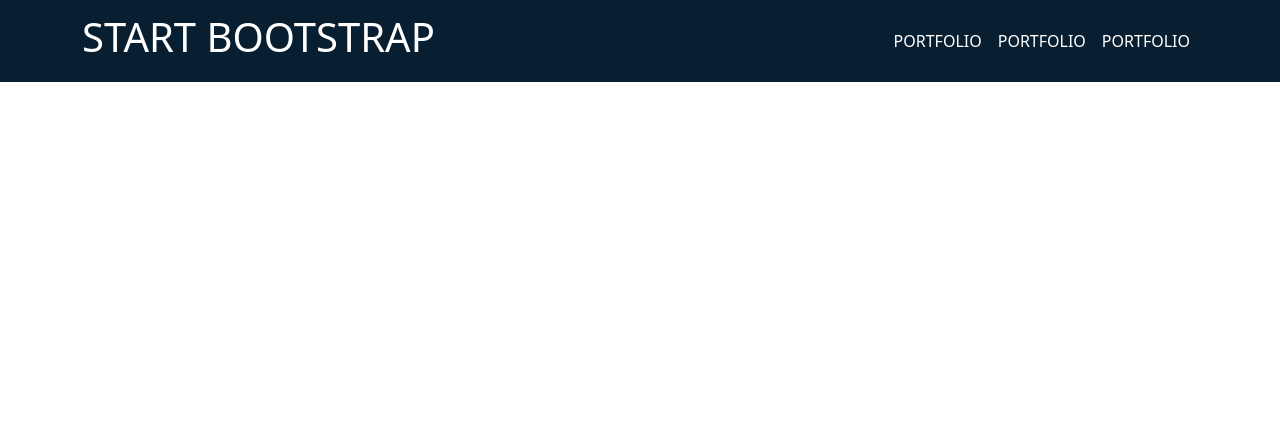
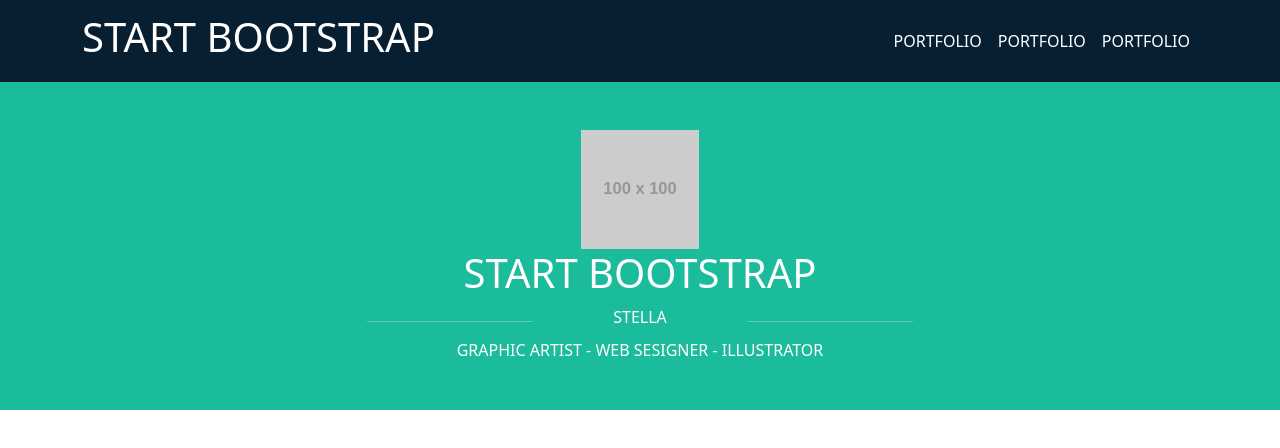
Before and after one commit to GabrieleRizzo19/html-css-bootstrap-freelancer, a plain HTML site: page index.html in a window 1280 px wide. Drawn offline with nearby package versions, Linux system fonts and the light colour scheme; placeholder pictures from the web are drawn by us.

Commit message:
feat(html,css): jumbotron

```diff
--- a/css/style.css
+++ b/css/style.css
@@ -1,3 +1,11 @@
 header nav{
     background-color: #081f31;
 }
+
+#jumbotron{
+    background-color: #1abc9c;
+}
+
+#jumbotron img{
+    width: 25%;
+}
--- a/index.html
+++ b/index.html
@@ -17,7 +17,7 @@
                     <a class="navbar-brand text-white" href="#"><h1>START BOOTSTRAP</h1></a>
 
                     <button class="navbar-toggler" type="button" data-bs-toggle="collapse" data-bs-target="#navbarNav" aria-controls="navbarNav" aria-expanded="false" aria-label="Toggle navigation">
-                        <span class="navbar-toggler-icon"></span>
+                        <span class="navbar-toggler-icon text-white"></span>
                     </button>
                     <div class="collapse navbar-collapse">
                         <ul class="navbar-nav ms-auto">
@@ -38,7 +38,34 @@
         </header>
 
         <main>
-
+            <div id="jumbotron">
+                <div class="container text-white py-5">
+                    <div class="row">
+                        <div class="col-6 mx-auto">
+                            <div class="row justify-content-center align-items-center">
+                                <img src="https://placehold.co/100x100" alt="">
+                            </div>
+                            <div class="row text-center align-items-center">
+                                <h1>START BOOTSTRAP</h1>
+                            </div>
+                            <div class="row">
+                                <div class="col">
+                                    <hr>
+                                </div>
+                                <div class="col text-center">
+                                    STELLA
+                                </div>
+                                <div class="col">
+                                    <hr>
+                                </div>
+                            </div>
+                            <div class="row text-center">
+                                <span>GRAPHIC ARTIST - WEB SESIGNER - ILLUSTRATOR</span>
+                            </div>
+                        </div>
+                    </div>
+                </div>
+            </div>
         </main>
 
         <footer>
```
